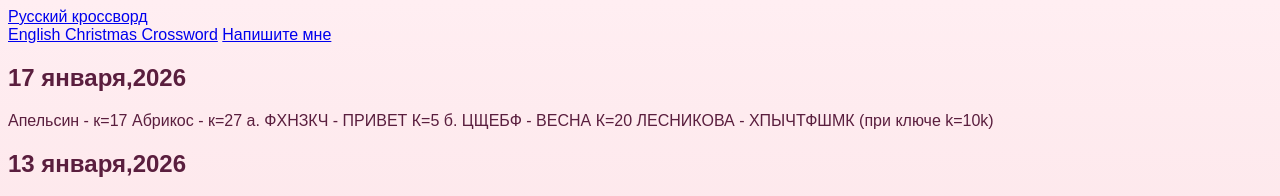
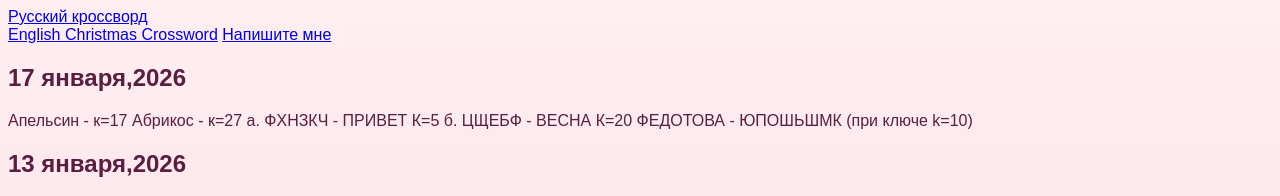
Before and after one commit to dishpod/dem.github.io, a plain HTML site: page index.html in a window 1280 px wide. Shown: the top 196 px of the page. Drawn offline with Linux system fonts and the light colour scheme.

Commit message:
Update index.html

```diff
--- a/index.html
+++ b/index.html
@@ -59,7 +59,7 @@
           Абрикос - к=27
           а. ФХНЗКЧ - ПРИВЕТ К=5
           б. ЦЩЕБФ - ВЕСНА К=20
-        ЛЕСНИКОВА - ХПЫЧТФШМК (при ключе k=10k)
+        ФЕДОТОВА - ЮПОШЬШМК (при ключе k=10)
       </p>
       <h2>13 января,2026</h2>
   <h1>Как устроены доменные имена</h1>
```
